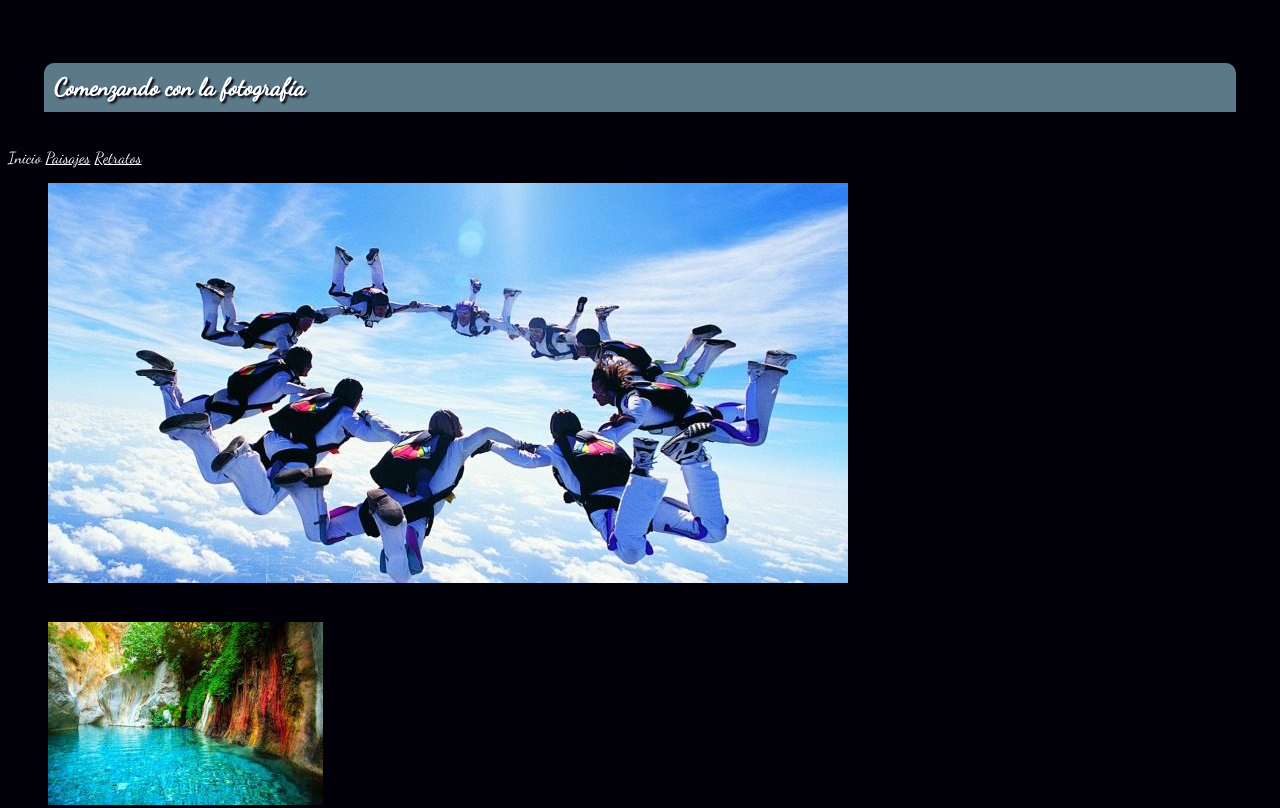
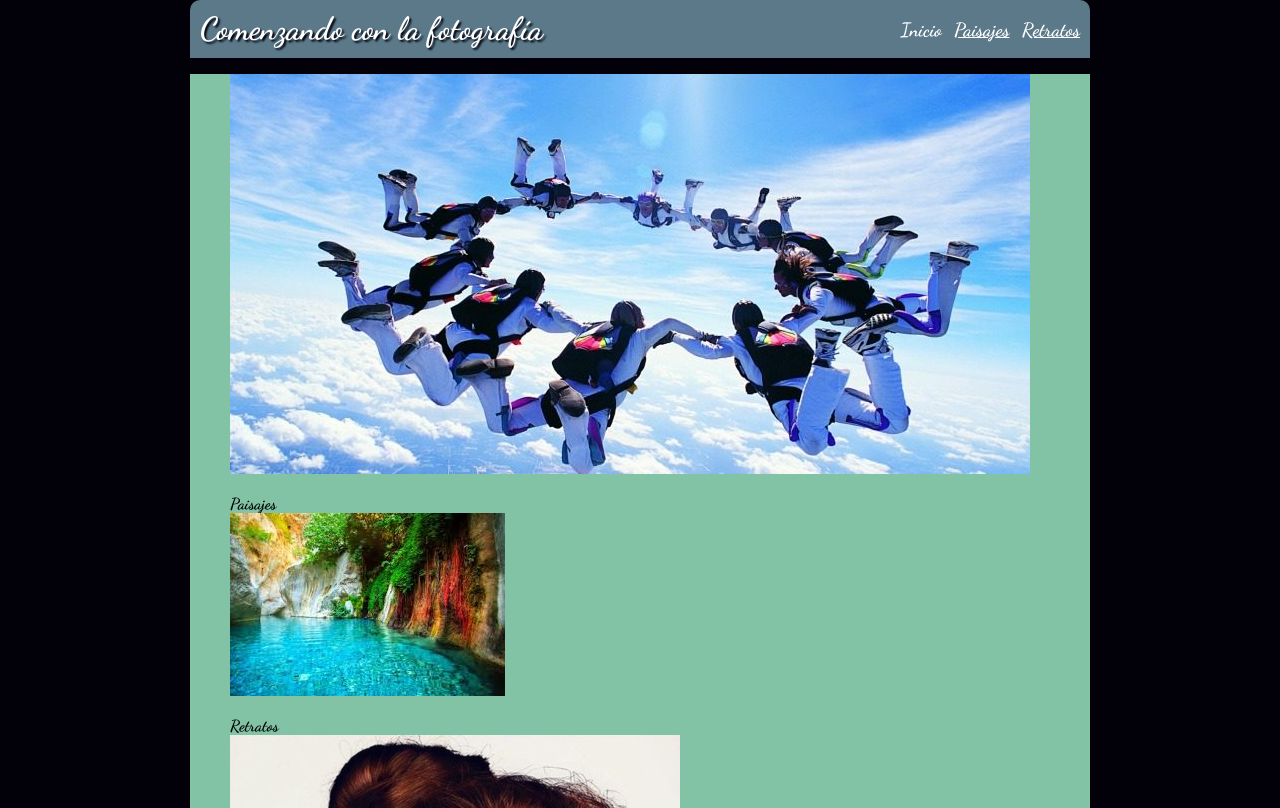
Before and after one commit to MaryMoreira/CSSyDisenioWebResponsive_Maritza_Moreira, a plain HTML site: page index.html in a window 1280 px wide. Shown: the top 808 px of the page. Drawn offline with Linux system fonts and the light colour scheme.

Commit message:
cabecera terminada

```diff
--- a/css/estilos.css
+++ b/css/estilos.css
@@ -1,36 +1,98 @@
 @font-face {
 	font-family: DancingScript-Regular;
 	src: url('../fuentes/DancingScript-Regular.ttf');
+	src: url('../fuentes/DancingScript-Bold.ttf');
 }
 
 body{
   font-family: DancingScript-Regular;
   background-color: #02010a;
-
+  margin: 0;
+	padding: 0;
 }
 
-#menu-principal > h1{
+@media (min-width:900px){
+
+	a{
+	  color: white;
+		text-decoration: underline;
+    font-weight: bold;
+	  text-align: right;
+		font-size: 1.2em;
+		text-shadow: none;
+		word-spacing: 1em;
+		margin-left: 8px;
+	}
+
+	nav{
+		position: relative;
+		display: flex;
 	  padding:10px;
-  margin: 1.5em;
 	  background-color:  #5b7989;
 	  color: white;
 	  font-family: DancingScript-Regular;
 	  text-shadow:2px 2px 2px #02010a;
 	  border-top-left-radius: 10px;
 	  border-top-right-radius: 10px;
-  text-align: left;
+ 		justify-content: space-between;
+	  align-items: center;
 	}
 
-/* Hipervínculos */
-/*a {outline: 0;}*/
+	nav label{
+		font-size: 2em;
+	}
 
-#menu-principal a{
-  color: white;
+	header{
+		margin: 0;
+	}
+
+	section{
+		margin: 0;
+	}
+
+	#imagenes{
+		margin: 0;
+		padding: 0;
+		background-color: #82c3a6;
+	}
+
+	#contenido{
+		width: 900px;
+		margin: 0 auto;
+	}
+}
+
+@media (max-width:900px){
+
+	a{
+	  color: black;
 		text-decoration: underline;
 	  text-align: right;
+		font-size: 1.2em;
 	}
-/*a:link, a:visited {
+
+	nav{
+		position: relative;
+		display: flex;
+	  padding:10px;
+	  background-color:  #5b7989;
 	  color: white;
-	text-decoration: underline;
-  text-align: right;
-}*/
+	  font-family: DancingScript-Regular;
+	  text-shadow:2px 2px 2px #02010a;
+	  border-top-left-radius: 10px;
+	  border-top-right-radius: 10px;
+ 		justify-content: space-between;
+	  align-items: center;
+	}
+
+	nav label{
+		font-size: 2em;
+	}
+
+	#contenido{
+		width: 100%;
+		margin: 0 auto;
+		background-color: red;
+	}
+
+}
--- a/index.html
+++ b/index.html
@@ -5,19 +5,25 @@
     <meta name="viewport" content="width:device-width,user-scalable=no">
     <title>Inicio</title>
     <link rel="stylesheet" href="css/estilos.css">
-    <link href="https://fonts.googleapis.com/css?family=Dancing+Script" rel="stylesheet">*/
+    <link href="https://fonts.googleapis.com/css?family=Dancing+Script" rel="stylesheet">
   </head>
-  <body>
+  <body id="contenido">
+
+
       <header>
         <nav id="menu-principal">
-        <h1>Comenzando con la fotografía</h1>
+          <div>
+            <label>Comenzando con la fotografía</label>
+          </div>
+          <div>
             <a href="index.html" style="text-decoration:none">Inicio</a>
             <a href="paisajes.html">Paisajes</a>
           	<a href="retratos.html">Retratos</a>
+          </div>
         </nav>
       </header>
 
-    <section>
+      <section id="imagenes">
         <article class="imagen_central">
           <figure>
             <img src="img/imagenCentral.jpg" alt="">
@@ -35,9 +41,11 @@
             <img src="img/retratos.jpg" alt="">
           </figure>
         </article>
+      </section>
 
-    </section>
       <footer>
       </footer>
+
+
   </body>
 </html>
```
Lines whose indentation alone changed are shown as unchanged.
